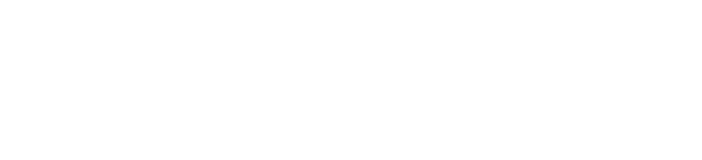
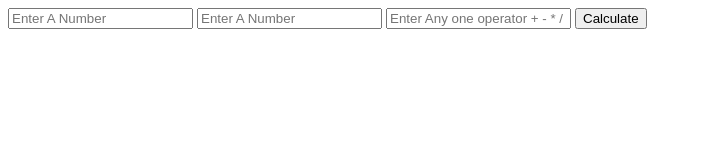
Before and after one commit to AhsanAlijs/New-Functions-Problems-solve, a plain HTML site: page index.html in a window 1280 px wide. Shown: the whole page, without its empty margins (0-702 px from the left). Drawn offline with Linux system fonts and the light colour scheme.

Commit message:
Solve 2nd Question

```diff
--- a/app.js
+++ b/app.js
@@ -9,3 +9,27 @@
 //     console.log(email.value);
 //     console.log(password.value);
 // }
+
+// Q no 2
+function calculate (){
+    const num1 = document.querySelector("#num1").value;
+    const num2 = document.querySelector("#num2").value;
+    const operator = document.querySelector("#operator").value;
+    // console.log(num1,num2,operator)
+    switch(operator){
+        case "+":
+            console.log(num1 + num2)
+            break
+        case "-":
+            console.log(num1 - num2)
+            break
+        case "*":
+            console.log(num1 * num2)
+            break
+        case "/":
+            console.log(num1 / num2)
+            break
+        default:
+            console.log("Please Enter A Correct operator")
+    }
+}
--- a/index.html
+++ b/index.html
@@ -13,7 +13,11 @@
    <input type="email" placeholder="Emter Your email" id="email"><br>
    <input type="password" placeholder="Emter Your password" id="password"><br><br>
    <button onclick="loginUser()" id="login">submit</button> -->
-<!-- Q no 3 -->
+<!-- Q no 2 -->
+<input type="number"placeholder="Enter A Number"id="num1">
+<input type="number"placeholder="Enter A Number"id="num2">
+<input type="text"placeholder="Enter Any one operator + - * /"id="operator">
+<button onclick="calculate()" id="Claculate">Calculate</button>
 
 </body>
 </html>
```
